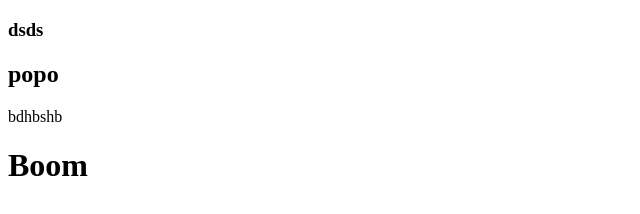
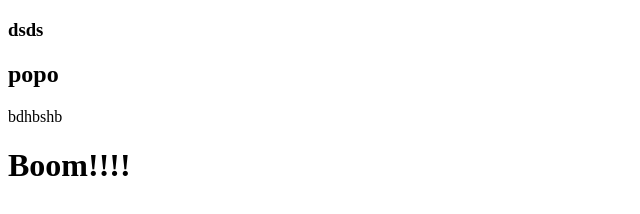
Before and after one commit to EtsHasade/Git-Workflow-Test, a plain HTML site: page index.html in a window 1280 px wide. Shown: the full height of the page, 0-640 px from the left. Drawn offline with Linux system fonts and the light colour scheme.

Commit message:
h1 change

```diff
--- a/index.html
+++ b/index.html
@@ -11,7 +11,7 @@
     <h3>dsds</h3>
     <h2>popo</h2>
     <p>bdhbshb</p>
-    <h1>Boom</h1>
+    <h1>Boom!!!!</h1>
 
 
 
```
